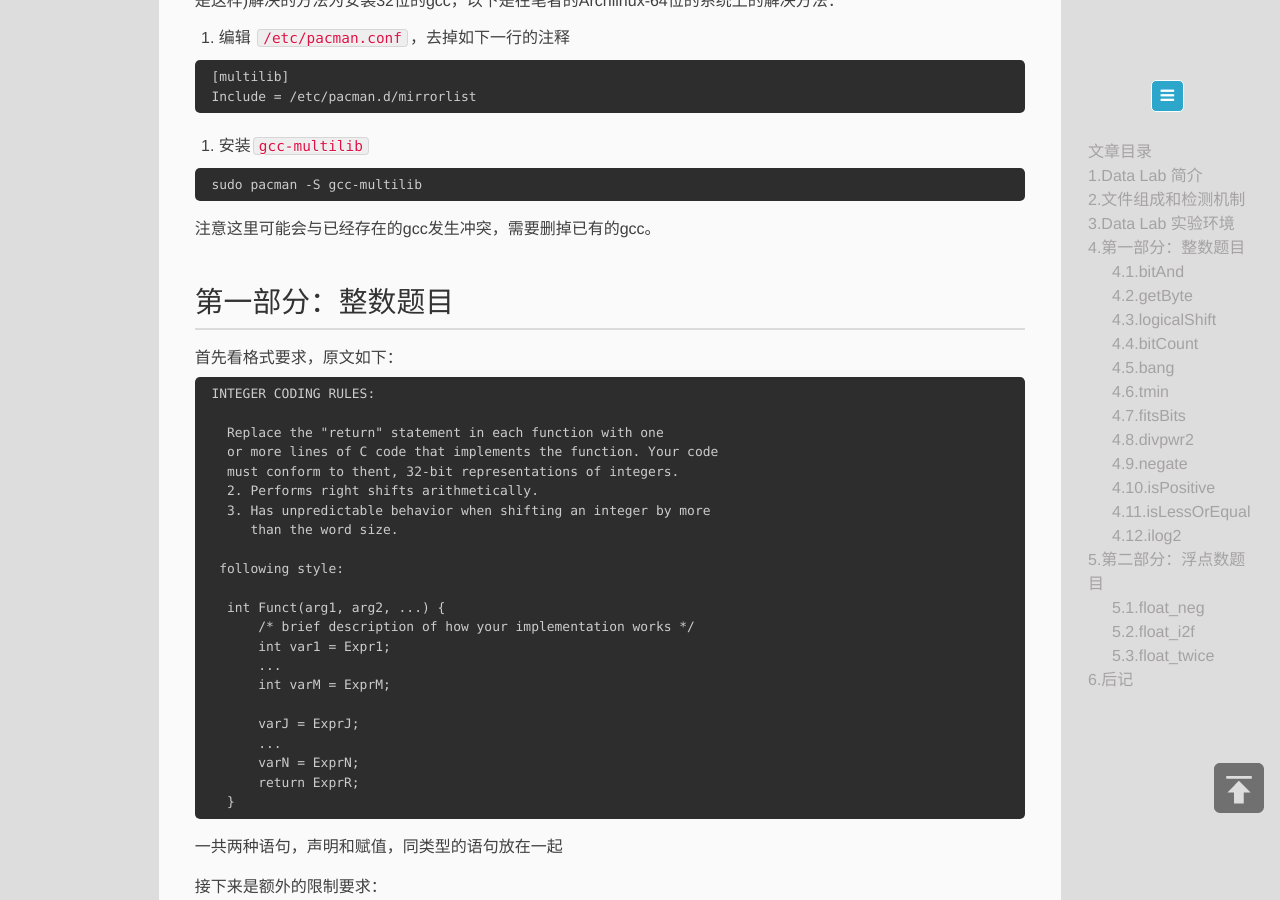
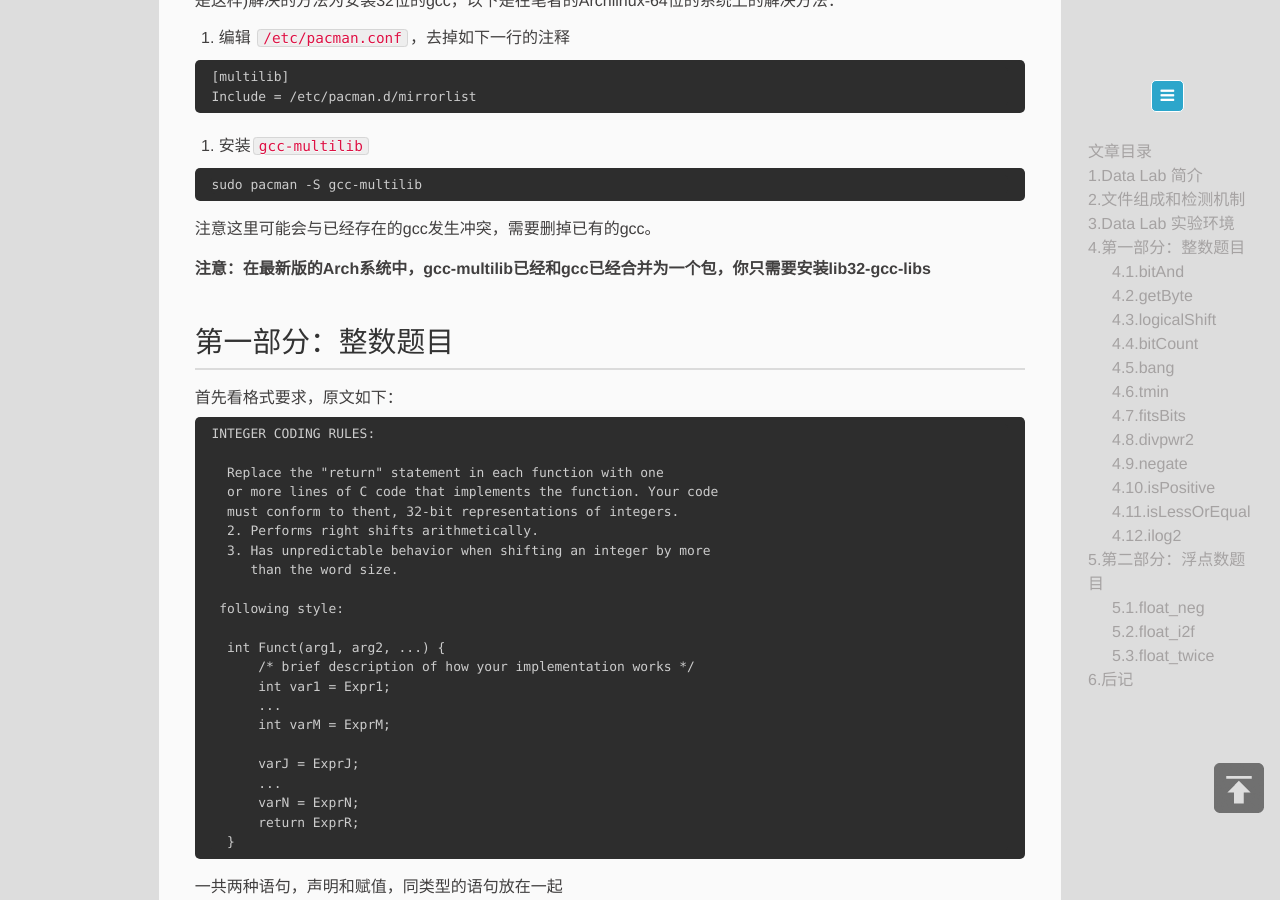
Before and after one commit to zxc479773533/zxc479773533.github.io, a Jekyll site: the page built from _posts/2017-9-20-Data-Lab.md, in a window 1280 px wide and 900 px high, scrolled down 1757 px. Built offline with Jekyll 4.4.1, drawn with Linux system fonts in a browser that asks for light colours; a script that is not in the unit is left out; comment, search, counter and statistics services are not loaded.

Commit message:
fix datalab gcc

````diff
--- a/_posts/2017-9-20-Data-Lab.md
+++ b/_posts/2017-9-20-Data-Lab.md
@@ -60,6 +60,8 @@ sudo pacman -S gcc-multilib
 ```
 
 注意这里可能会与已经存在的gcc发生冲突，需要删掉已有的gcc。
+
+**注意：在最新版的Arch系统中，gcc-multilib已经和gcc已经合并为一个包，你只需要安装lib32-gcc-libs**
 
 ## 第一部分：整数题目
 
````
